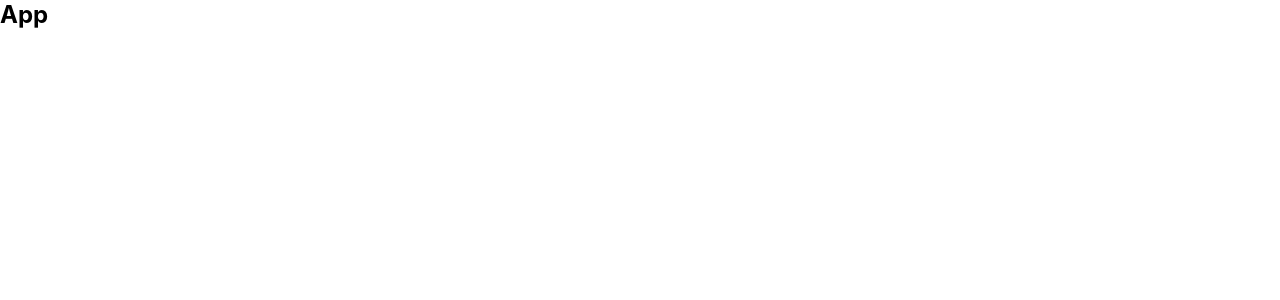
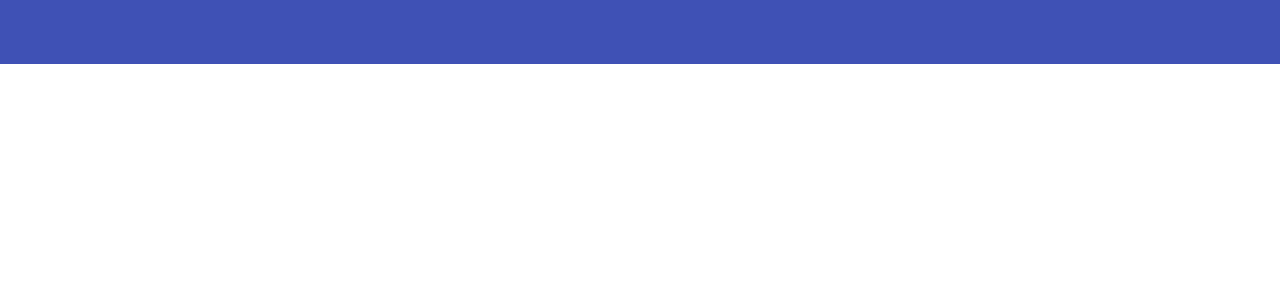
Before and after one commit to ipetrov22/schooly-v2, a React (Create React App) app in the folder client/: page / in a window 1280 px wide. Shown: the top 300 px of the page. Built offline with nearby package versions, Linux system fonts and the light colour scheme.

Commit message:
create Header component

```diff
--- a/client/src/App.js
+++ b/client/src/App.js
@@ -1,9 +1,10 @@
+import Header from './components/Header';
 import './App.scss';
 
 function App() {
   return (
     <div className="App">
-      <h2>App</h2>
+      <Header />
     </div>
   );
 }
--- /dev/null
+++ b/client/src/components/Header/Header.js
@@ -0,0 +1,11 @@
+import './Header.scss';
+
+const Header = () => {
+    return(
+        <header className="app-header">
+
+        </header>
+    );
+}
+
+export default Header;
--- /dev/null
+++ b/client/src/components/Header/Header.scss
@@ -0,0 +1,4 @@
+.app-header {
+    background: #3f51b5;
+    min-height: 64px;
+}
--- /dev/null
+++ b/client/src/components/Header/index.js
@@ -0,0 +1 @@
+export { default } from './Header';
```
